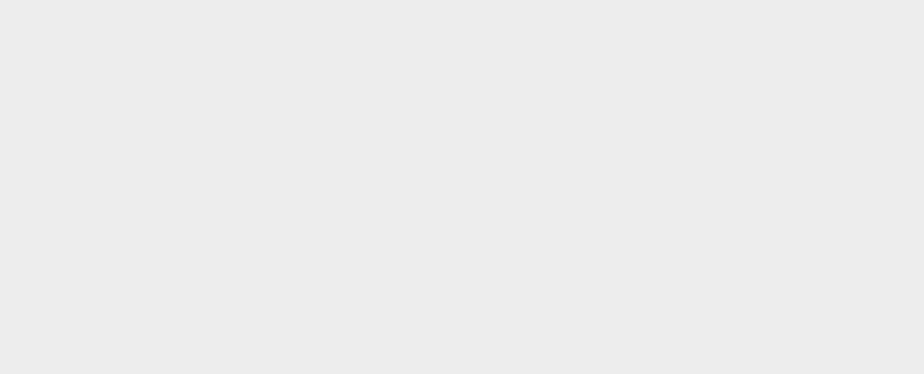
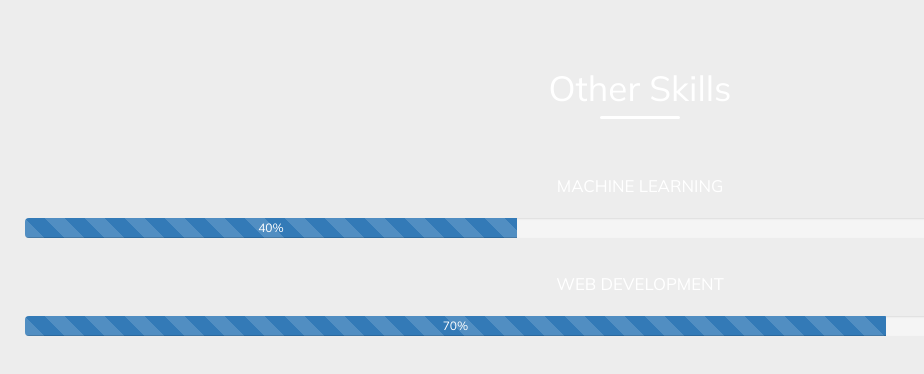
Before and after one commit to mepragati/mepragati.github.io, a plain HTML site: page otherskill.html in a window 1280 px wide. Shown: the whole page, without its empty margins (0-924 px from the left). Drawn offline with nearby package versions, Linux system fonts and the light colour scheme.

Commit message:
Update otherskill.html

```diff
--- a/otherskill.html
+++ b/otherskill.html
@@ -5,9 +5,23 @@
     <meta name="viewport" content="width=device-width, initial-scale=1.0" />
     <link rel="stylesheet" href="https://use.fontawesome.com/releases/v5.7.0/css/all.css">
     <link href="https://fonts.googleapis.com/css2?family=Mulish:ital,wght@0,400;1,300&display=swap" rel="stylesheet">
+    <link rel="stylesheet" href="https://maxcdn.bootstrapcdn.com/bootstrap/3.4.1/css/bootstrap.min.css">
     <link rel="stylesheet" href="css/framestyle.css">
   </head>
   <body>
+    <div id="container">
+      <div id="pagehead">Other Skills</div>
+      <div id="border"></div>
+      <div id="otherskillname">Machine Learning</div><br>
+      <div class="progress">
+        <div class="progress-bar progress-bar-striped active" id="progressbar" role="progressbar" aria-valuenow="40" aria-valuemin="0" aria-valuemax="100" style="width: 40%;">40%</div>
+      </div>
+    </div>
 
+    <div id="otherskillname">Web Development</div><br>
+      <div class="progress">
+        <div class="progress-bar progress-bar-striped active" role="progressbar" aria-value="70" aria-valuemin="0" aria-valuemax="100" style="width: 70%;">70%</div>
+      </div>
+    </div>
   </body>
 </html>
```
